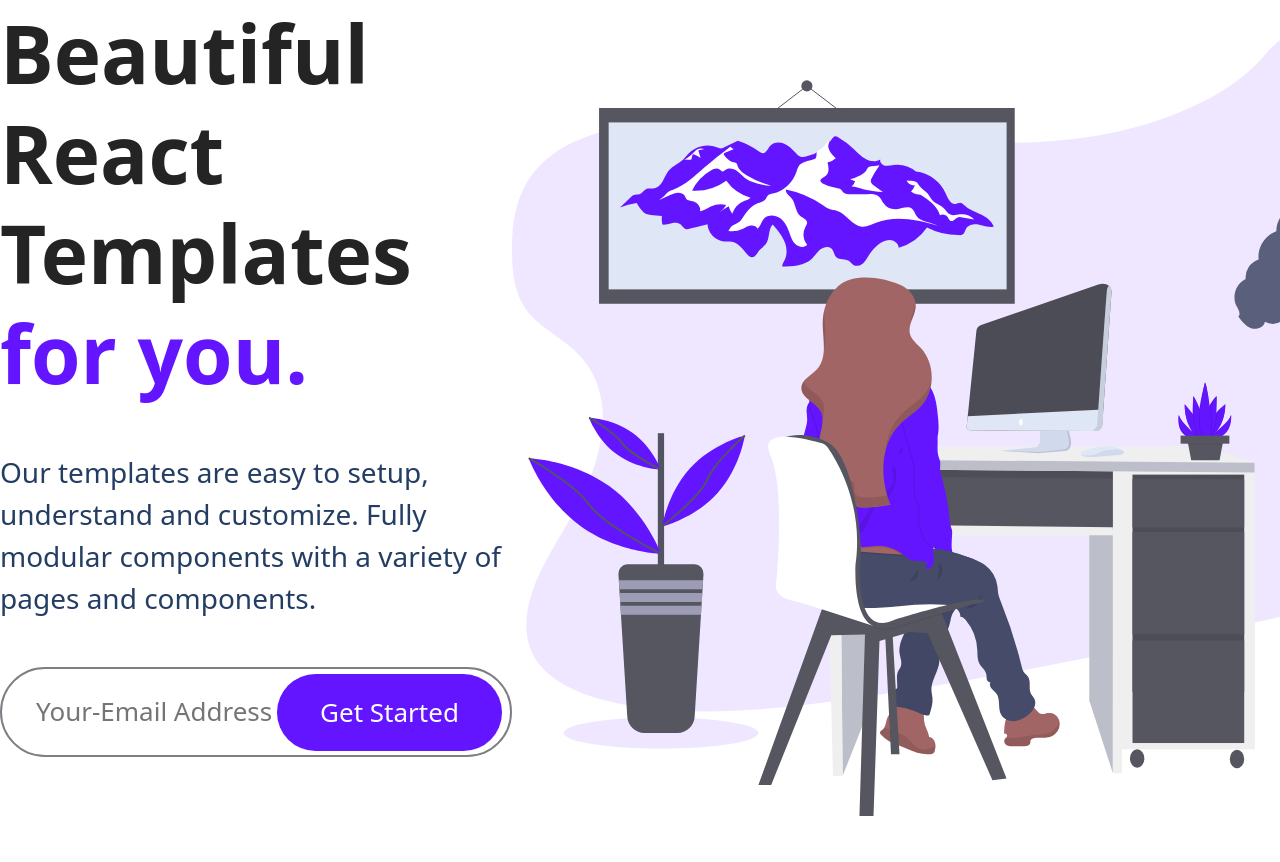
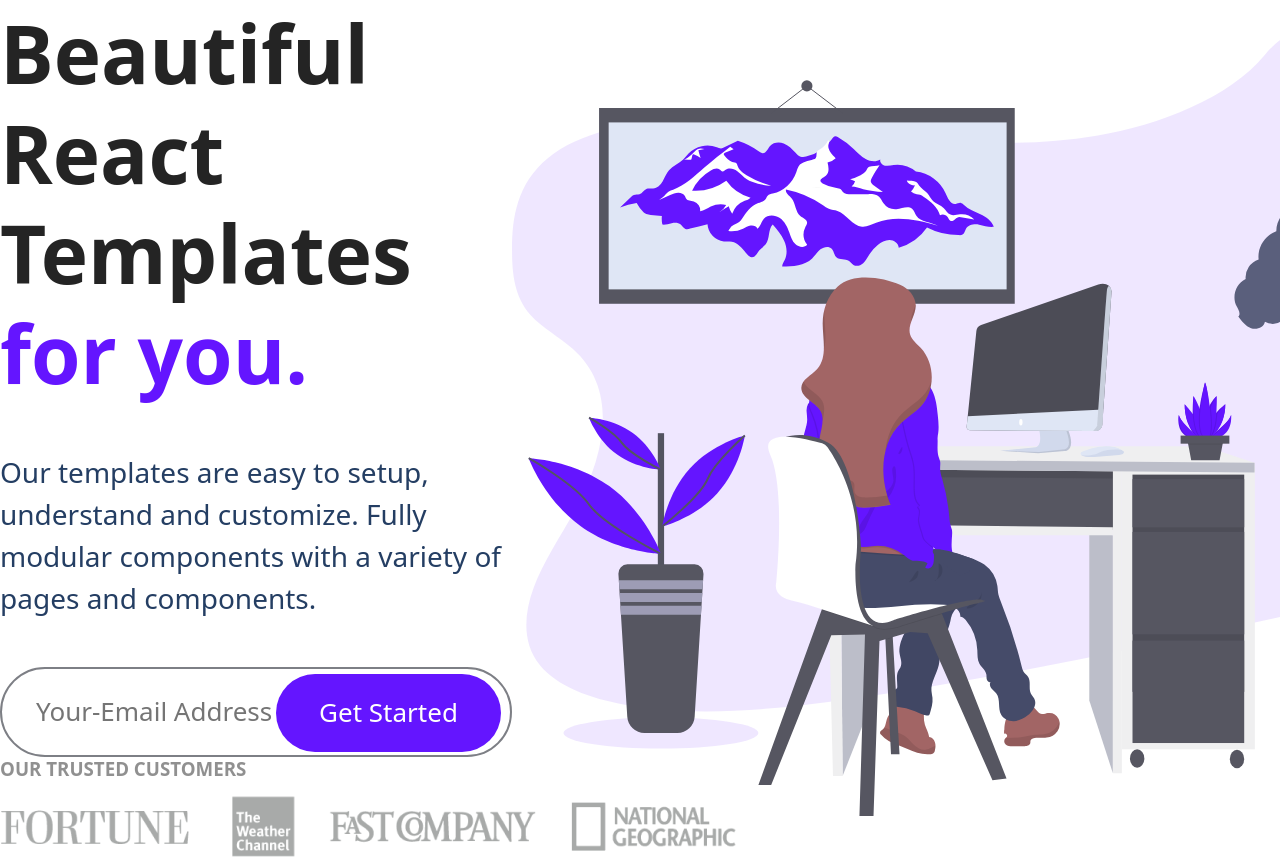
Before and after one commit to SergioWater/Remake-Page-Final-Proj, a plain HTML site: page index.html in a window 1280 px wide. Shown: the part 257-1119 px from the top of the page. Before the commit the page ends 1078 px from the top, so only its background shows below. Drawn offline with Linux system fonts and the light colour scheme.

Commit message:
finishde the first page

```diff
--- a/index.html
+++ b/index.html
@@ -64,6 +64,7 @@
         <div class="front-page row">
           <div class="temp__container">
             <div class="left-side">
+              <div class="top">
             <h1 class="React">
               Beautiful React Templates <span class="purple">for you.</span></h1>
               <p class="page__para">Our templates are easy to setup, understand and customize. Fully modular components with a variety of pages and components.</p>
@@ -72,10 +73,15 @@
               <input type="text" class="box1" placeholder="Your-Email Address ">
               <button class="button1">Get Started</button>
             </div>
+          </div>
+            <div class="left__bottom">
+              <h3 class="trust"> OUR TRUSTED CUSTOMERS </h3>
+            <img src="./assets/customers-logo-strip.680ac7c2.png" class="picas" alt="">
             </div>
+          </div>
             <div class="right-side">
               <figure class="hero__screenshot">
-              <img src="/assets/design-illustration-2.6da6a00b.svg" alt="">
+              <img src="/assets/design-illustration-2.6da6a00b.svg" class="img__bottom" alt="">
             </figure>
           </div>
           </div>
--- a/style.css
+++ b/style.css
@@ -115,6 +115,7 @@ nav{
     width: 40%;
     display: flex;
     flex-direction: column;
+    justify-content: space-between;
 }
 
 .right-side{
@@ -154,8 +155,9 @@ nav{
 .button1{
     background-color: #6415FF;
     color: #fff;
-    height: 85%;
+    height: 90%;
     border: none;
+    padding: 24px 0 ;
     border-width: 2px;
     border-radius: 999px;
     width: 100%;
@@ -164,11 +166,23 @@ nav{
     font-size: 26px;
     text-align: center;
     transition-duration: 300ms;
-    margin-left: -235px;
+    margin-left: -236px;
     margin-top: 7.25px;
 
 }
+.button1:hover{
+    background-color: #4410ac;
+}
 .btn{
     display: flex;
+    position: relative;
 
 }
+.trust{
+    text-align: left;
+    padding-bottom: 16px;
+    opacity: .5;
+}
+.picas{
+    opacity: .5;
+}
```
Also changed, not shown: assets/customers-logo-strip.680ac7c2 (1).png (added).
